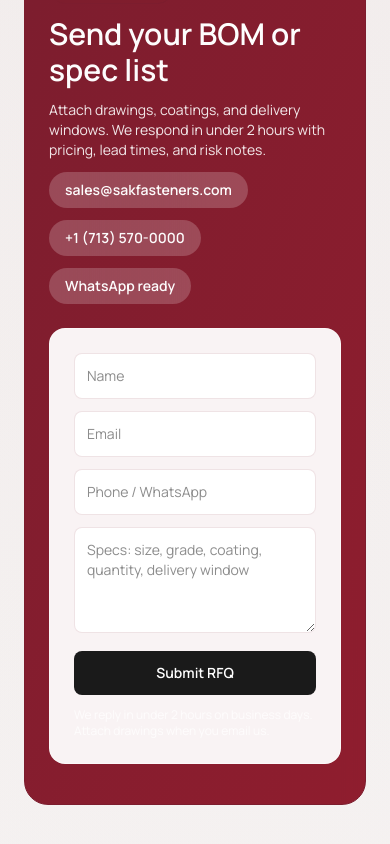
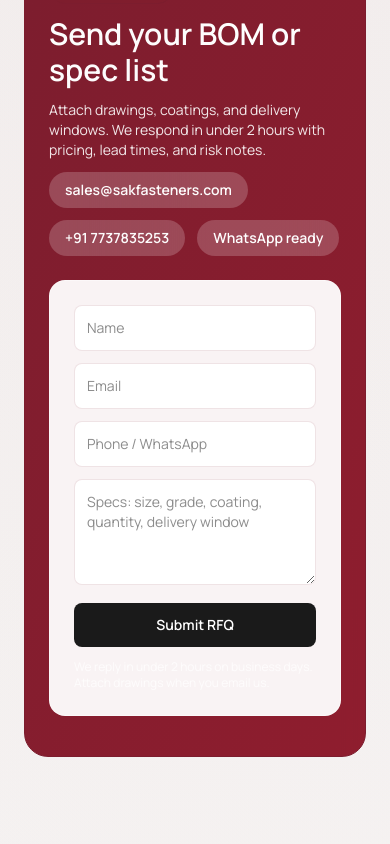
Before and after one commit to qutubkothari/sakfasteners, a Next.js app: page / in a window 390 px wide. Shown: the part 10277-11121 px from the top of the page. Built offline with nearby package versions, Linux system fonts and the light colour scheme.

Commit message:
Fix phone number in RFQ section to correct India number

```diff
--- a/src/app/page.tsx
+++ b/src/app/page.tsx
@@ -568,7 +568,7 @@
             </p>
             <div className="flex flex-wrap items-center gap-3 text-sm font-semibold text-white">
               <span className="rounded-full bg-white/20 px-4 py-2">sales@sakfasteners.com</span>
-              <span className="rounded-full bg-white/20 px-4 py-2">+1 (713) 570-0000</span>
+              <span className="rounded-full bg-white/20 px-4 py-2">+91 7737835253</span>
               <span className="rounded-full bg-white/20 px-4 py-2">WhatsApp ready</span>
             </div>
           </div>
```
